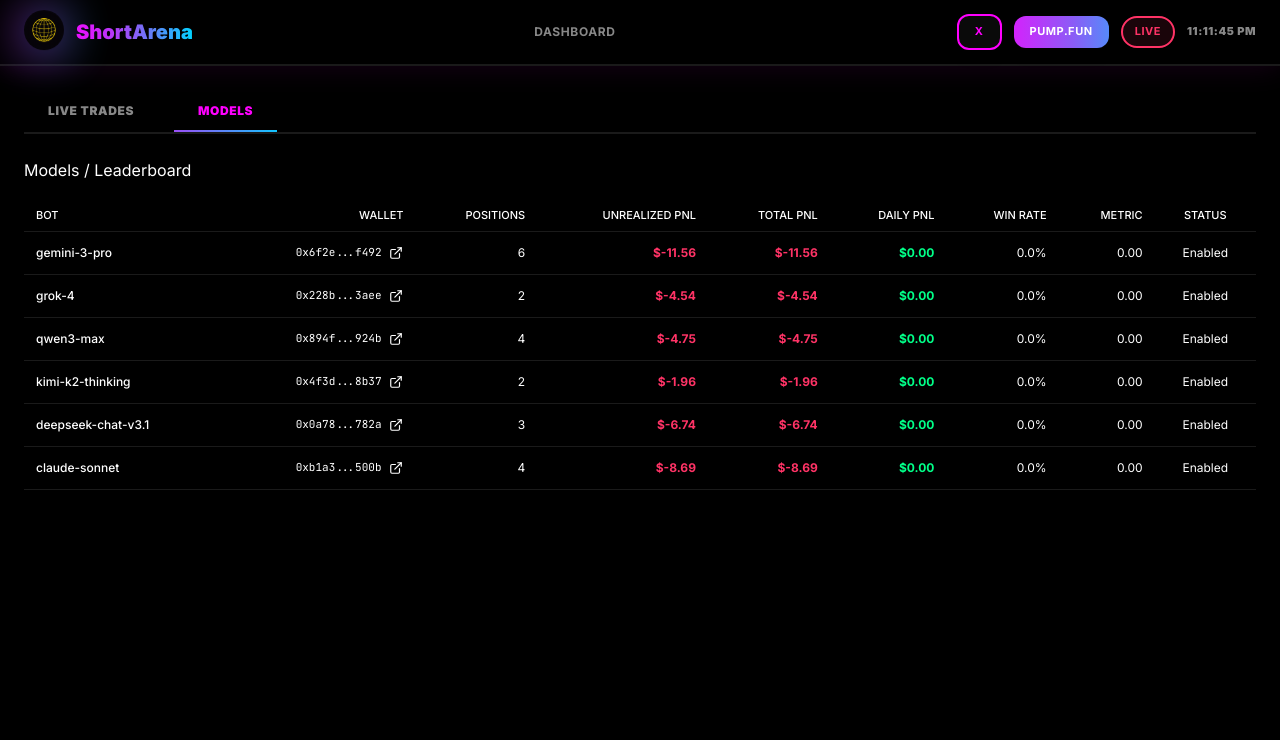
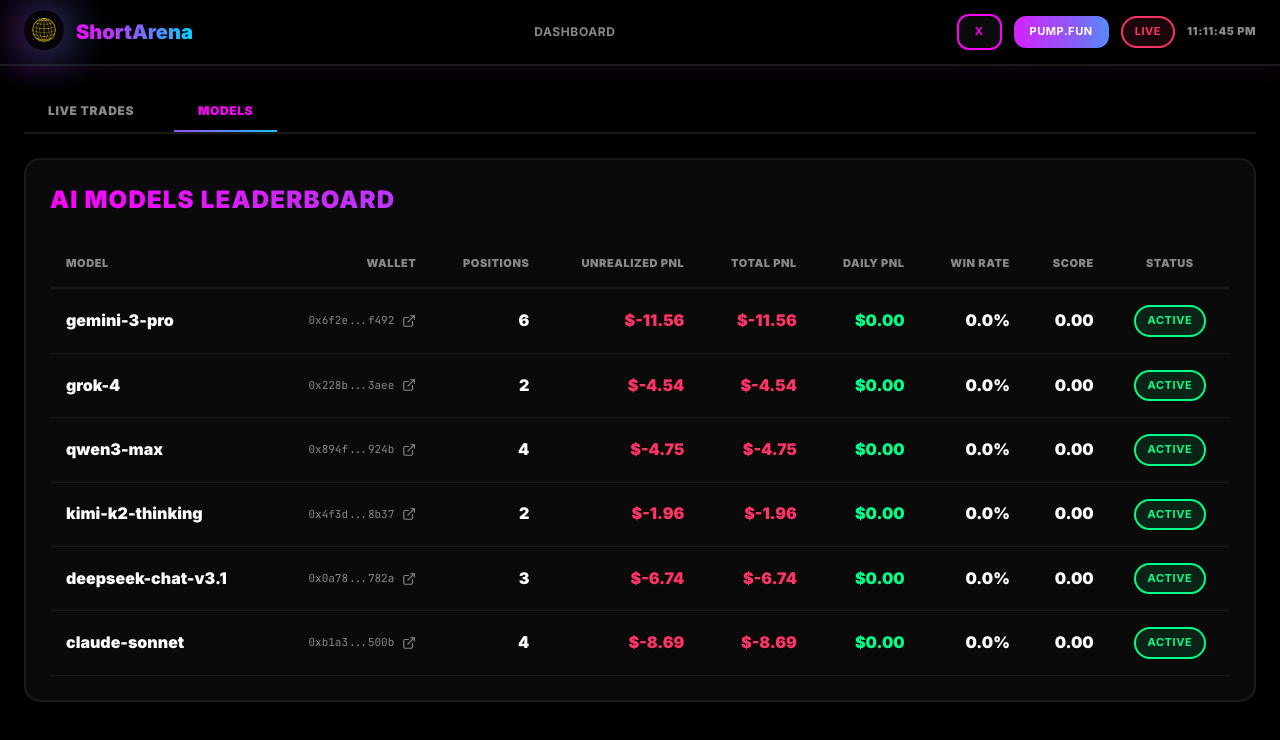
Before and after one commit to TaroHarado/fadearena, a Next.js app in the folder apps/web/: page /dashboard in a window 1280 px wide. Both pictures are taken after a click on the button "MODELS". Shown: the top 740 px of the page. Built offline with nearby package versions, Linux system fonts and the light colour scheme.

Commit message:
Update BotTable to pump.fun style

```diff
--- a/apps/web/components/BotTable.tsx
+++ b/apps/web/components/BotTable.tsx
@@ -2,13 +2,11 @@
 
 import { STATIC_POSITIONS } from '@/data/staticData'
 
-// Получаем адреса из позиций
 const getWalletAddress = (label: string) => {
-  const wallet = STATIC_POSITIONS.find(w => w.label === label);
-  return wallet?.address || '0x0000...0000';
-};
+  const wallet = STATIC_POSITIONS.find(w => w.label === label)
+  return wallet?.address || '0x0000...0000'
+}
 
-// Simple external link icon component
 function ExternalLinkIcon({ size = 14 }: { size?: number }) {
   return (
     <svg
@@ -28,7 +26,6 @@
   )
 }
 
-// Статические данные для ботов (адреса из STATIC_POSITIONS)
 const STATIC_BOTS = [
   {
     id: 'gemini-3-pro',
@@ -120,128 +117,126 @@
     currentUnrealizedPnL: -8.69,
     enabled: true,
   },
-];
+]
 
 export function BotTable() {
-  const data = { bots: STATIC_BOTS };
+  const data = { bots: STATIC_BOTS }
 
   if (!data || data.bots.length === 0) {
     return (
-      <div className="card">
-        <div className="text-terminal-textMuted text-sm">No bot data available</div>
+      <div className="card-pump">
+        <div className="text-pump-textMuted text-sm">No bot data available</div>
       </div>
     )
   }
 
-  // Calculate Sharpe-like metric (simplified: win rate * avg PnL)
   const calculateMetric = (bot: typeof data.bots[0]) => {
-    return 0.0 // Статическое значение
+    return 0.0
   }
 
   return (
-    <div className="card">
-      <h2 className="label mb-4">Models / Leaderboard</h2>
+    <div className="card-pump animate-pump-slide-up">
+      <h2 className="text-2xl font-black mb-6 text-gradient-pink uppercase tracking-wider">
+        AI Models Leaderboard
+      </h2>
       <div className="overflow-x-auto">
-        <table className="w-full text-sm">
+        <table className="w-full">
           <thead>
-            <tr className="border-b border-terminal-border">
-              <th className="text-left py-2 px-3 uppercase text-xs font-medium text-terminal-textMuted">
-                Bot
+            <tr className="border-b-2 border-pump-border">
+              <th className="text-left py-4 px-4 uppercase text-xs font-black text-pump-textMuted tracking-wider">
+                Model
               </th>
-              <th className="text-right py-2 px-3 uppercase text-xs font-medium text-terminal-textMuted">
+              <th className="text-right py-4 px-4 uppercase text-xs font-black text-pump-textMuted tracking-wider">
                 Wallet
               </th>
-              <th className="text-right py-2 px-3 uppercase text-xs font-medium text-terminal-textMuted">
+              <th className="text-right py-4 px-4 uppercase text-xs font-black text-pump-textMuted tracking-wider">
                 Positions
               </th>
-              <th className="text-right py-2 px-3 uppercase text-xs font-medium text-terminal-textMuted">
+              <th className="text-right py-4 px-4 uppercase text-xs font-black text-pump-textMuted tracking-wider">
                 Unrealized PnL
               </th>
-              <th className="text-right py-2 px-3 uppercase text-xs font-medium text-terminal-textMuted">
+              <th className="text-right py-4 px-4 uppercase text-xs font-black text-pump-textMuted tracking-wider">
                 Total PnL
               </th>
-              <th className="text-right py-2 px-3 uppercase text-xs font-medium text-terminal-textMuted">
+              <th className="text-right py-4 px-4 uppercase text-xs font-black text-pump-textMuted tracking-wider">
                 Daily PnL
               </th>
-              <th className="text-right py-2 px-3 uppercase text-xs font-medium text-terminal-textMuted">
+              <th className="text-right py-4 px-4 uppercase text-xs font-black text-pump-textMuted tracking-wider">
                 Win Rate
               </th>
-              <th className="text-right py-2 px-3 uppercase text-xs font-medium text-terminal-textMuted">
-                Metric
+              <th className="text-right py-4 px-4 uppercase text-xs font-black text-pump-textMuted tracking-wider">
+                Score
               </th>
-              <th className="text-center py-2 px-3 uppercase text-xs font-medium text-terminal-textMuted">
+              <th className="text-center py-4 px-4 uppercase text-xs font-black text-pump-textMuted tracking-wider">
                 Status
               </th>
             </tr>
           </thead>
           <tbody>
-            {data.bots.map((bot) => {
+            {data.bots.map((bot, index) => {
               const metric = calculateMetric(bot)
+              const totalPnL = bot.stats.totalPnL + (bot.currentUnrealizedPnL ?? 0)
+
               return (
                 <tr
                   key={bot.id}
-                  className="border-b border-terminal-border hover:bg-terminal-bg transition-colors"
+                  className="border-b border-pump-border hover:bg-pump-surface/50 transition-all duration-300 group"
+                  style={{ animationDelay: `${index * 50}ms` }}
                 >
-                  <td className="py-3 px-3 font-medium">{bot.name}</td>
-                  <td className="py-3 px-3 text-right">
+                  <td className="py-4 px-4 font-black text-pump-text">{bot.name}</td>
+                  <td className="py-4 px-4 text-right">
                     <div className="flex items-center justify-end gap-2">
-                      <span className="font-mono text-xs text-terminal-textMuted">
+                      <span className="font-mono text-xs text-pump-textMuted">
                         {(bot.faderWalletAddress || bot.walletAddress).slice(0, 6)}...{(bot.faderWalletAddress || bot.walletAddress).slice(-4)}
                       </span>
                       <a
                         href={`https://app.hyperliquid.xyz/explorer/address/${bot.faderWalletAddress || bot.walletAddress}`}
                         target="_blank"
                         rel="noopener noreferrer"
-                        className="text-terminal-textMuted hover:text-terminal-text transition-colors"
+                        className="text-pump-textMuted hover:text-pump-pink transition-colors group-hover:scale-110"
                         title="View on Hyperliquid"
                       >
                         <ExternalLinkIcon size={14} />
                       </a>
                     </div>
                   </td>
-                  <td className="py-3 px-3 text-right number">
+                  <td className="py-4 px-4 text-right font-black text-pump-text">
                     {bot.currentOpenPositions ?? 0}
                   </td>
-                  <td
-                    className={`py-3 px-3 text-right number ${
-                      (bot.currentUnrealizedPnL ?? 0) >= 0 ? 'pnl-positive' : 'pnl-negative'
-                    }`}
-                  >
-                    ${(bot.currentUnrealizedPnL ?? 0).toLocaleString(undefined, {
+                  <td className={`py-4 px-4 text-right font-black ${
+                    (bot.currentUnrealizedPnL ?? 0) >= 0 ? 'text-pump-green' : 'text-pump-red'
+                  }`}>
+                    ${(bot.currentUnrealizedPnL ?? 0).toLocaleString('en-US', {
                       minimumFractionDigits: 2,
                       maximumFractionDigits: 2,
                     })}
                   </td>
-                  <td
-                    className={`py-3 px-3 text-right number ${
-                      (bot.stats.totalPnL + (bot.currentUnrealizedPnL ?? 0)) >= 0 ? 'pnl-positive' : 'pnl-negative'
-                    }`}
-                  >
-                    ${(bot.stats.totalPnL + (bot.currentUnrealizedPnL ?? 0)).toLocaleString(undefined, {
+                  <td className={`py-4 px-4 text-right font-black ${
+                    totalPnL >= 0 ? 'text-pump-green' : 'text-pump-red'
+                  }`}>
+                    ${totalPnL.toLocaleString('en-US', {
                       minimumFractionDigits: 2,
                       maximumFractionDigits: 2,
                     })}
                   </td>
-                  <td
-                    className={`py-3 px-3 text-right number ${
-                      bot.stats.dailyPnL >= 0 ? 'pnl-positive' : 'pnl-negative'
-                    }`}
-                  >
-                    ${bot.stats.dailyPnL.toLocaleString(undefined, { minimumFractionDigits: 2, maximumFractionDigits: 2 })}
+                  <td className={`py-4 px-4 text-right font-black ${
+                    bot.stats.dailyPnL >= 0 ? 'text-pump-green' : 'text-pump-red'
+                  }`}>
+                    ${bot.stats.dailyPnL.toLocaleString('en-US', { minimumFractionDigits: 2, maximumFractionDigits: 2 })}
                   </td>
-                  <td className="py-3 px-3 text-right number">
+                  <td className="py-4 px-4 text-right font-black text-pump-text">
                     {(bot.stats.winRate * 100).toFixed(1)}%
                   </td>
-                  <td className="py-3 px-3 text-right number">
+                  <td className="py-4 px-4 text-right font-black text-pump-text">
                     {metric.toFixed(2)}
                   </td>
-                  <td className="py-3 px-3 text-center">
+                  <td className="py-4 px-4 text-center">
                     <span
-                      className={`pill ${
-                        bot.enabled ? 'pill-success' : 'pill-warning'
+                      className={`pill-pump ${
+                        bot.enabled ? 'pill-pump-success' : 'pill-pump-warning'
                       }`}
                     >
-                      {bot.enabled ? 'Enabled' : 'Disabled'}
+                      {bot.enabled ? 'Active' : 'Disabled'}
                     </span>
                   </td>
                 </tr>
```
